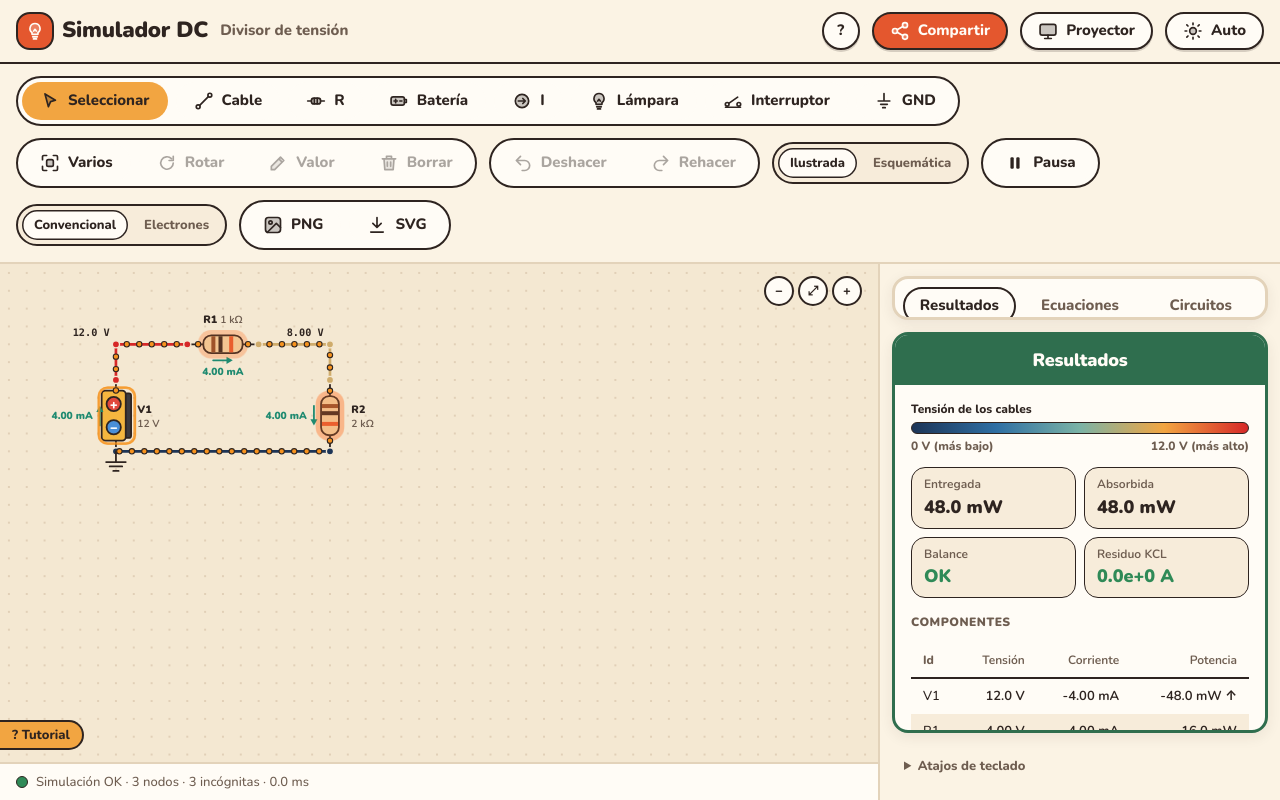
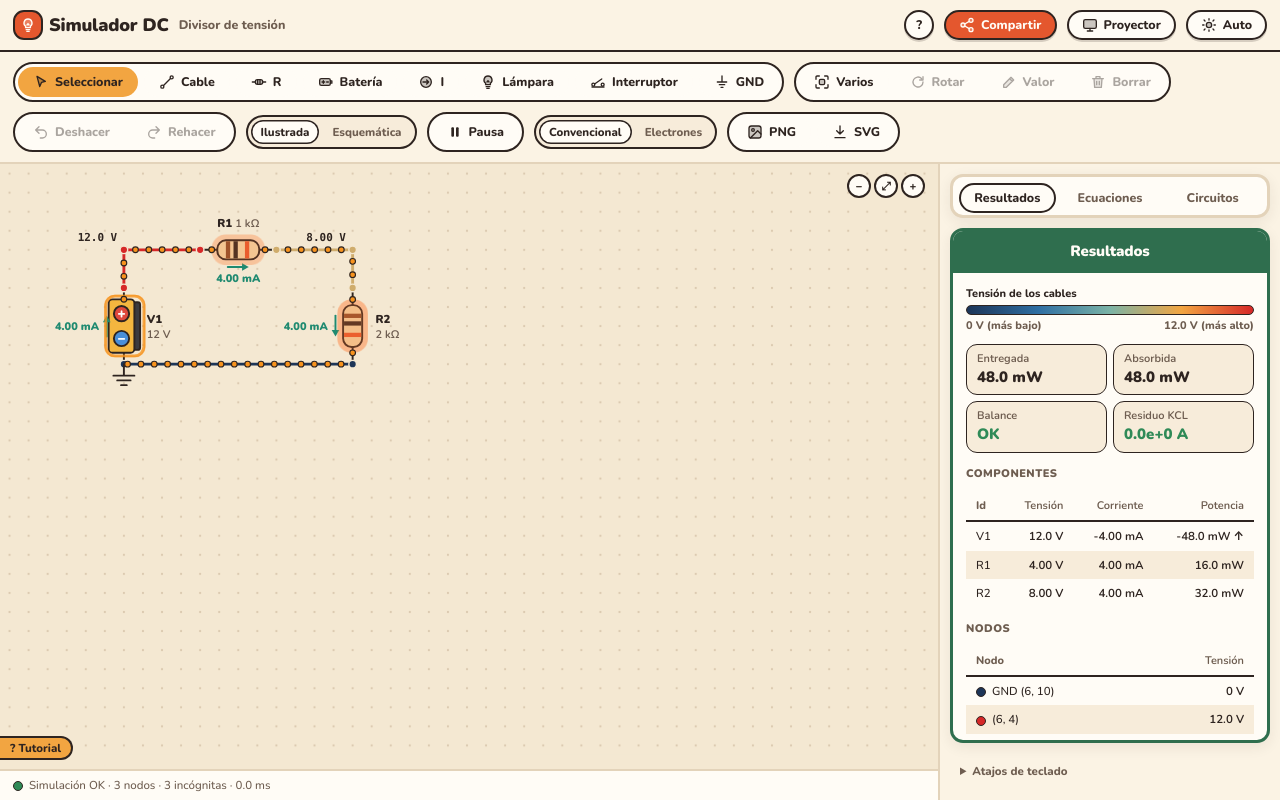
Before and after one commit to VickySB23/Simulador-2.0, a website with bundled scripts: page frontend/public/index.html in a window 1280 px wide. Built offline with nearby package versions, Linux system fonts and the light colour scheme.

Commit message:
Interfaz compacta por defecto y diálogos ajustados a su contenido
La escala de tokens.css pasa a la de antes al 80 % (sin zoom ni transform); el proyector conserva
la grande y con el dedo los controles miden 40 px. Los diálogos toman el ancho de lo que contienen
y el error solo ocupa lugar cuando hay uno.

Co-Authored-By: Claude Opus 5.5 <noreply@anthropic.com>

```diff
--- a/frontend/public/css/tokens.css
+++ b/frontend/public/css/tokens.css
@@ -106,17 +106,19 @@
   --ilus-interruptor-base: #a9b4d6;       /* placa gris lila */
   --ilus-interruptor-palanca: #fffaf0;
   --ilus-interruptor-borne: #6f7a99;
+  --ilus-interruptor-contacto: #c9932f;   /* contacto de bronce donde cae la palanca */
   --ilus-tierra: var(--color-tinta);
 
   /* --- Tipografía ------------------------------------------------------------------------- */
   --fuente: "Nunito", system-ui, -apple-system, "Segoe UI", Roboto, sans-serif;
   --fuente-mono: ui-monospace, "Cascadia Code", "SF Mono", Consolas, monospace;
-  --texto-xs: 0.75rem;
-  --texto-sm: 0.8125rem;
-  --texto-base: 0.9375rem;
-  --texto-lg: 1.125rem;
-  --texto-xl: 1.375rem;
-  --texto-xxl: 1.75rem;
+  /* Escala compacta (la de antes al 80 %): es el tamaño normal con el navegador al 100 %. */
+  --texto-xs: 0.6875rem;
+  --texto-sm: 0.71875rem;
+  --texto-base: 0.78125rem;
+  --texto-lg: 0.9375rem;
+  --texto-xl: 1.125rem;
+  --texto-xxl: 1.4rem;
   --peso-normal: 500;
   --peso-medio: 650;
   --peso-fuerte: 800;
@@ -125,9 +127,9 @@
   --tracking-titulo: -0.01em;
 
   /* --- Forma ------------------------------------------------------------------------------ */
-  --radio-sm: 8px;
-  --radio-md: 14px;
-  --radio-lg: 16px;
+  --radio-sm: 6px;
+  --radio-md: 11px;
+  --radio-lg: 13px;
   --radio-pildora: 999px;
   --borde-fino: 1.5px;
   --borde: 2px;
@@ -141,17 +143,20 @@
   --velo: rgb(46 36 32 / 0.45);
 
   /* --- Espaciado -------------------------------------------------------------------------- */
-  --esp-1: 4px;
-  --esp-2: 8px;
-  --esp-3: 12px;
-  --esp-4: 16px;
-  --esp-5: 24px;
-  --esp-6: 32px;
-  --esp-7: 48px;
-  --alto-control: 38px;
-  --alto-control-chico: 30px;
-  --icono: 20px;
-  --ancho-panel: 400px;
+  --esp-1: 3px;
+  --esp-2: 6px;
+  --esp-3: 10px;
+  --esp-4: 13px;
+  --esp-5: 19px;
+  --esp-6: 26px;
+  --esp-7: 38px;
+  --alto-control: 30px;
+  --alto-control-chico: 24px;
+  --icono: 16px;
+  --ancho-panel: 340px;
+  --ancho-panel-usuario: var(--ancho-panel); /* lo cambia el usuario arrastrando el borde */
+  --alto-hoja: initial; /* sin valor: lo pone js/panel.js mientras se arrastra la hoja inferior */
+  --alto-hoja-plegada: calc(var(--alto-control) + var(--esp-6) + var(--esp-5)); /* hoja inferior: pestañas a la vista */
 
   /* --- Dibujo del circuito (unidades del SVG) --------------------------------------------- */
   --trazo-cable: 3px;
@@ -255,8 +260,28 @@
   --velo: rgb(0 0 0 / 0.6);
 }
 
+/* Con el dedo, todo lo que se toca mide al menos 40 px de alto. */
+@media (pointer: coarse) {
+  :root {
+    --alto-control: 40px;
+    --alto-control-chico: 40px;
+    --icono: 20px;
+  }
+}
+
 /* --- Variante proyector: todo más grande y más grueso --------------------------------------- */
+/* Conserva la escala grande: no achica con la interfaz compacta. */
 :root[data-proyector="1"] {
+  --esp-1: 4px;
+  --esp-2: 8px;
+  --esp-3: 12px;
+  --esp-4: 16px;
+  --esp-5: 24px;
+  --esp-6: 32px;
+  --esp-7: 48px;
+  --radio-sm: 8px;
+  --radio-md: 14px;
+  --radio-lg: 16px;
   --texto-xs: 0.9375rem;
   --texto-sm: 1rem;
   --texto-base: 1.125rem;
--- a/frontend/public/css/ui.css
+++ b/frontend/public/css/ui.css
@@ -346,7 +346,10 @@ code, .mono { font-family: var(--fuente-mono); font-size: var(--texto-sm); }
 .dialogo {
   --tarjeta-color: var(--color-encabezado-dialogo);
   padding: 0;
-  width: min(calc(var(--ancho-panel) + var(--esp-4)), calc(100vw - var(--esp-6)));
+  /* Ajustado a lo que contiene, con un mínimo para los campos y un máximo razonable. */
+  width: fit-content;
+  min-width: min(calc(var(--esp-7) * 7), calc(100vw - var(--esp-6)));
+  max-width: min(calc(var(--esp-7) * 12), calc(100vw - var(--esp-6)));
   border: var(--borde-grueso) solid var(--tarjeta-color);
   border-radius: var(--radio-lg);
   background: var(--color-superficie);
@@ -368,8 +371,11 @@ code, .mono { font-family: var(--fuente-mono); font-size: var(--texto-sm); }
   font-size: var(--texto-base);
 }
 .campo input[aria-invalid="true"] { border-color: var(--color-error); background: var(--color-error-suave); }
-.campo__ayuda { font-weight: var(--peso-normal); color: var(--color-texto-suave); font-size: var(--texto-xs); }
-.campo__error { color: var(--color-error); font-size: var(--texto-xs); min-height: var(--texto-base); }
+.campo__ayuda { margin: 0; font-weight: var(--peso-normal); color: var(--color-texto-suave); font-size: var(--texto-xs); }
+.campo__ayuda:empty { display: none; }
+/* El error solo ocupa lugar cuando hay uno: así el diálogo no queda con un hueco abajo. */
+.campo__error { margin: 0; color: var(--color-error); font-size: var(--texto-xs); }
+.campo__error:empty { display: none; }
 .acciones { display: flex; flex-wrap: wrap; gap: var(--esp-2); }
 .acciones--fin { justify-content: flex-end; }
 
```
